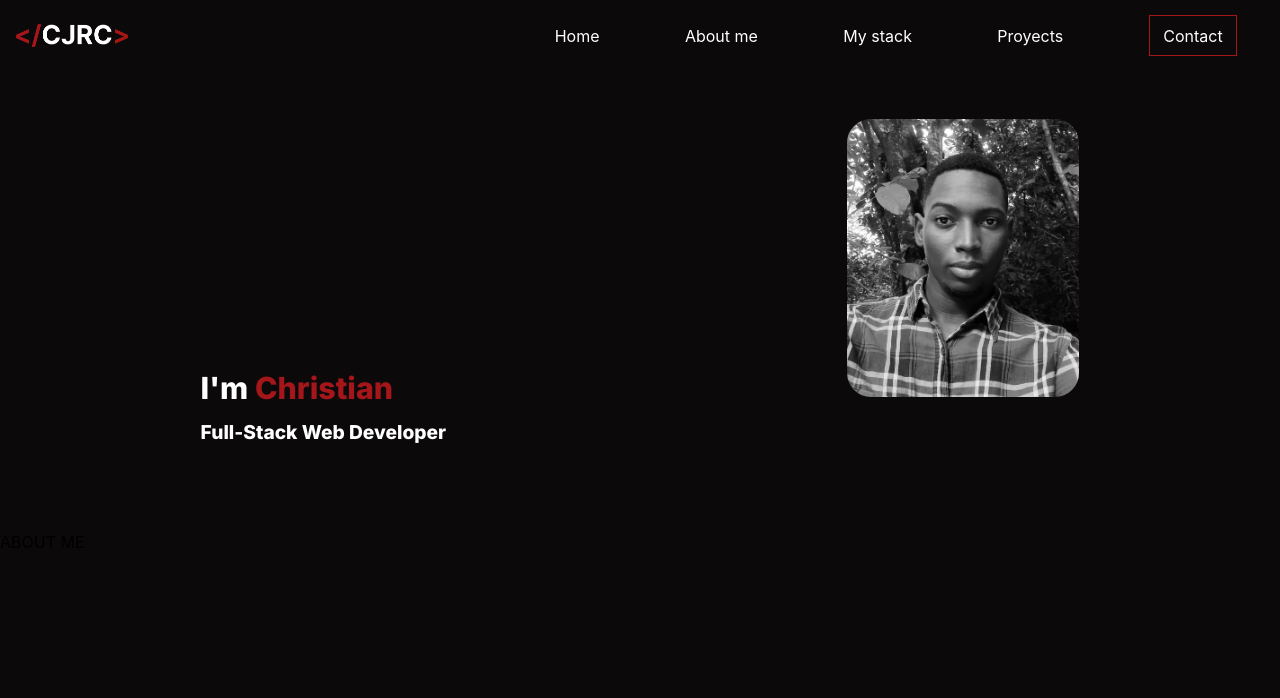
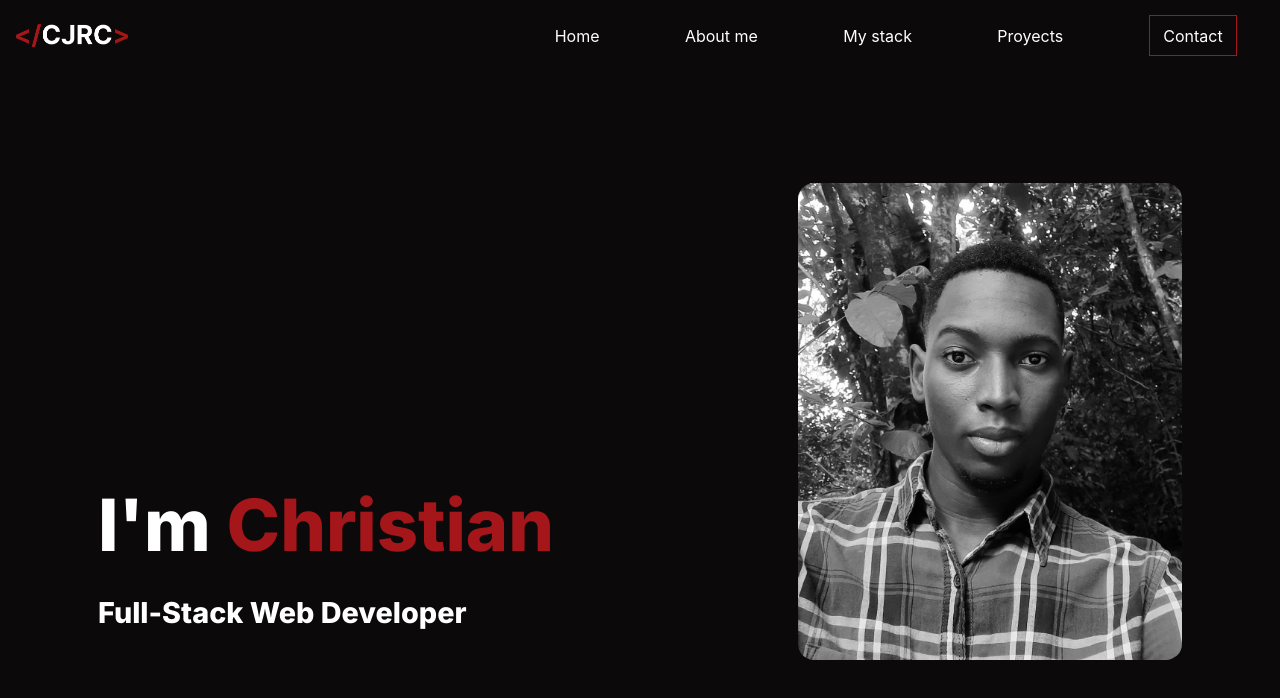
Before and after one commit to Lord-Mugen/Mugen-Portfolio, a React (Create React App) app: page / in a window 1280 px wide. Shown: the top 698 px of the page. Built offline with nearby package versions, Linux system fonts and the light colour scheme.

Commit message:
keep going fixing respnsive

```diff
--- a/src/Components/Hero/Hero.css
+++ b/src/Components/Hero/Hero.css
@@ -29,7 +29,7 @@
 
 .hero-h1{
     color: var(--white);
-    font-size: 1.9rem;
+    font-size: clamp(1.9rem, 10vw, 3rem);
     font-family: 'Inter', sans-serif;
 
 }
@@ -44,7 +44,7 @@
 
 }
 
-.hero-h1-container{
+.hero-text-container{
     display: grid;
     justify-content: center;
     align-content: center;
@@ -53,22 +53,87 @@
 }
 
 
+
+
 /* MEDIAQUERYS */
+
+
+
 @media (min-width: 768px) {
     .hero{
         display: flex;
         flex-direction: row-reverse;
         justify-content: space-around;
-    }
-    .portrait-image{
-        border-radius: 1.5em;
+        padding-bottom: 2em;
     }
 
-    .hero-h1-container{
+    .portrait-image{
+        border-radius: 1em;
+        height: 100%;
+    }
+
+    .hero-text-container{
         align-content: flex-end;
+        padding-bottom: 3.5em;
     }
 
     .hero-h1{
         text-align: start;
+        font-size: clamp(1.9rem, 10vw, 3.5rem);
+
+    }
+    .hero-h3{
+        text-align: start;
+        font-size: clamp(1.2rem, 5vw, 1.5rem);
+
     }
 }
+
+@media (min-width: 992px) {
+    .hero{
+        padding-bottom: 3em;
+    }
+
+    .hero-image-container{
+        width: 30%;
+        padding-top: 1em;
+        margin-left: 3em;
+    }
+
+    .portrait-image{
+        border-radius: 1em;
+        height: 90%;
+        margin-top: 3em;
+
+    }
+
+    .hero-text-container{
+        align-content: flex-end;
+        padding-bottom: 3.9em;
+    }
+
+    .hero-h1{
+        text-align: start;
+        font-size: clamp(1.9rem, 10vw, 4.5rem);
+        margin-top: 4em;
+        line-height: px;
+    }
+    .hero-h3{
+        text-align: start;
+        font-size: clamp(1.2rem, 5vw, 1.8rem);
+
+    }
+
+}
+
+@media (min-width: 1200px) {
+
+}
+
+@media (min-width: 1400px) {
+
+}
+
+@media (min-width: 1600px) {
+
+}
--- a/src/Components/Hero/Hero.jsx
+++ b/src/Components/Hero/Hero.jsx
@@ -10,8 +10,8 @@ const Hero = () => {
         <div className="hero-image-container">
           <img src={perfil} alt="portrait-image" className="portrait-image"/>
         </div>
-        <div className="hero-h1-container">
-          <h1 className="hero-h1">I'm <span className="hero-name">Christian</span></h1>
+        <div className="hero-text-container">
+          <h1 className="hero-h1">I'm <span className="hero-name" translate='no'>Christian</span></h1>
           <h3 className="hero-h3">Full-Stack Web Developer</h3>
         </div>
       </section>
--- a/src/Components/Navbar/Navbar.jsx
+++ b/src/Components/Navbar/Navbar.jsx
@@ -16,7 +16,7 @@ const Navbar = () => {
 
         <header className="navbar-header">
           <a href="#" className="brand-link">
-            <img src={Logo} alt="LOGO" className="brand"/>
+            <img src={Logo} alt="logo" className="brand"/>
           </a>
           <a href="#navbar-header" className="navbar-menu-mobile open">
             {openIcon}
```
Also changed, not shown: src/Components/Navbar/Navbar.css (+16 -0 lines).
